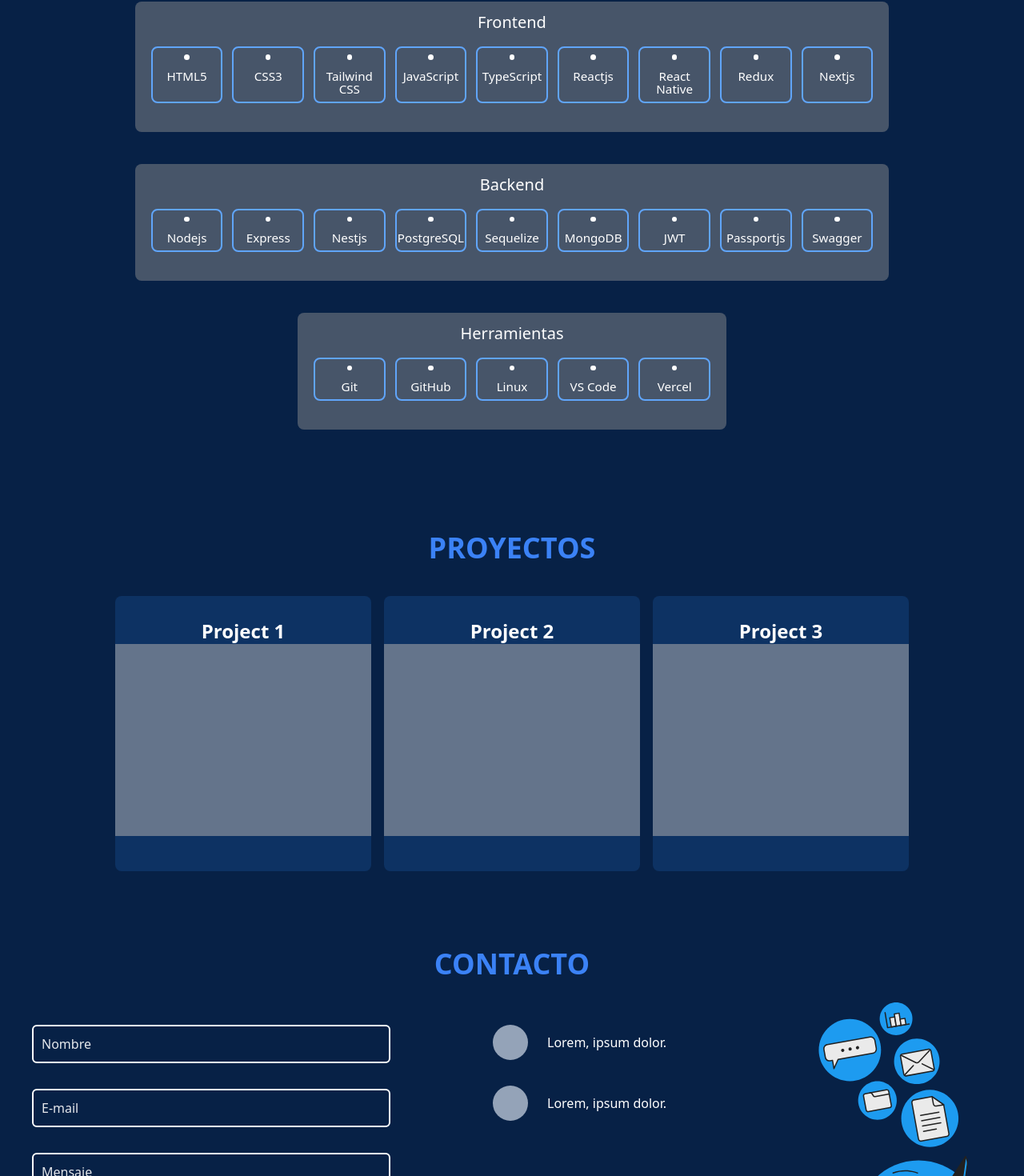
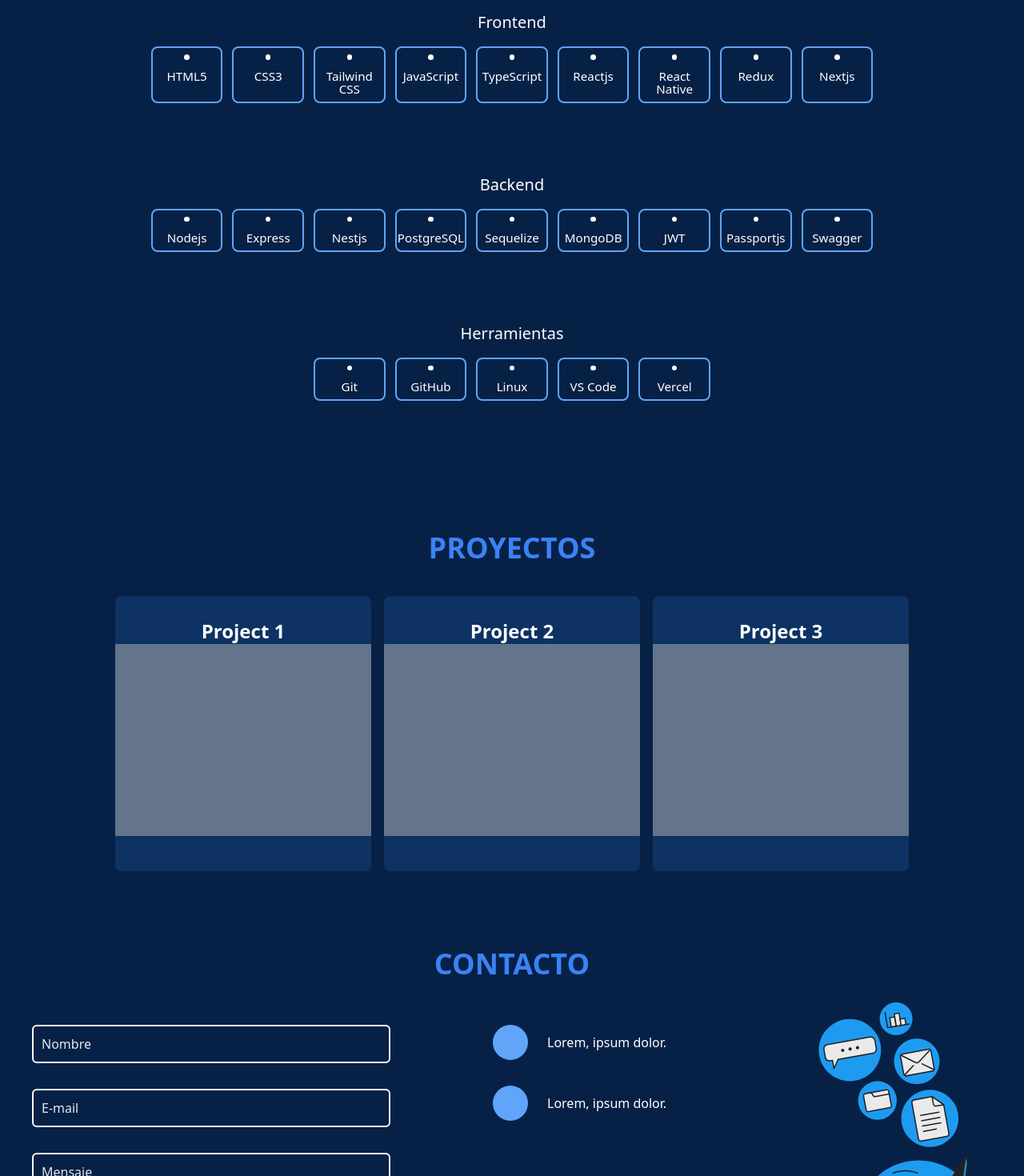
Before and after one commit to wilbernp/my-portfolio, a React (Vite) app: page / in a window 1280 px wide. Shown: the part 1671-3141 px from the top of the page at 80% size. Built offline with nearby package versions, Linux system fonts and the light colour scheme.

Commit message:
change colors

```diff
--- a/src/sections/Contact/Contact.tsx
+++ b/src/sections/Contact/Contact.tsx
@@ -44,7 +44,7 @@
                     <div className="flex flex-col gap-8">
                         {/* gmail link */}
                         <a className='flex items-center gap-6 w-max' href="#">
-                            <div className="bg-slate-400 flex items-center rounded-full w-11 h-11">
+                            <div className="bg-blue-400 flex items-center rounded-full w-11 h-11">
                             <InlineIcon icon={gmailIcon} className='text-slate-800 m-auto text-2xl left-2' />
                             </div>
                             <span className="text-white">Lorem, ipsum dolor.</span>
@@ -52,7 +52,7 @@
 
                         {/* phone link */}
                         <a className='flex items-center gap-6 w-max' href="#">
-                            <div className="bg-slate-400 flex items-center rounded-full w-11 h-11">
+                            <div className="bg-blue-400 flex items-center rounded-full w-11 h-11">
                             <InlineIcon icon={phoneInTalk} className='text-slate-800 m-auto text-2xl left-2' />
                             </div>
                             <span className="text-white">Lorem, ipsum dolor.</span>
--- a/src/sections/Skills/ContainerSkill.tsx
+++ b/src/sections/Skills/ContainerSkill.tsx
@@ -8,7 +8,7 @@
 function ContainerSkill({ children, title }: Props) {
     return (
         <div className="flex flex-wrap justify-center my-10">
-            <div className="bg-slate-600 rounded-lg py-3 px-5">
+            <div className="rounded-lg py-3 px-5">
                 {/* titulo de la tarjeta */}
                 <h2 className="text-center text-white text-xl font-medium mb-4">{title}</h2>
                 {/* contenedor tarjeta de habilidad */}
```
